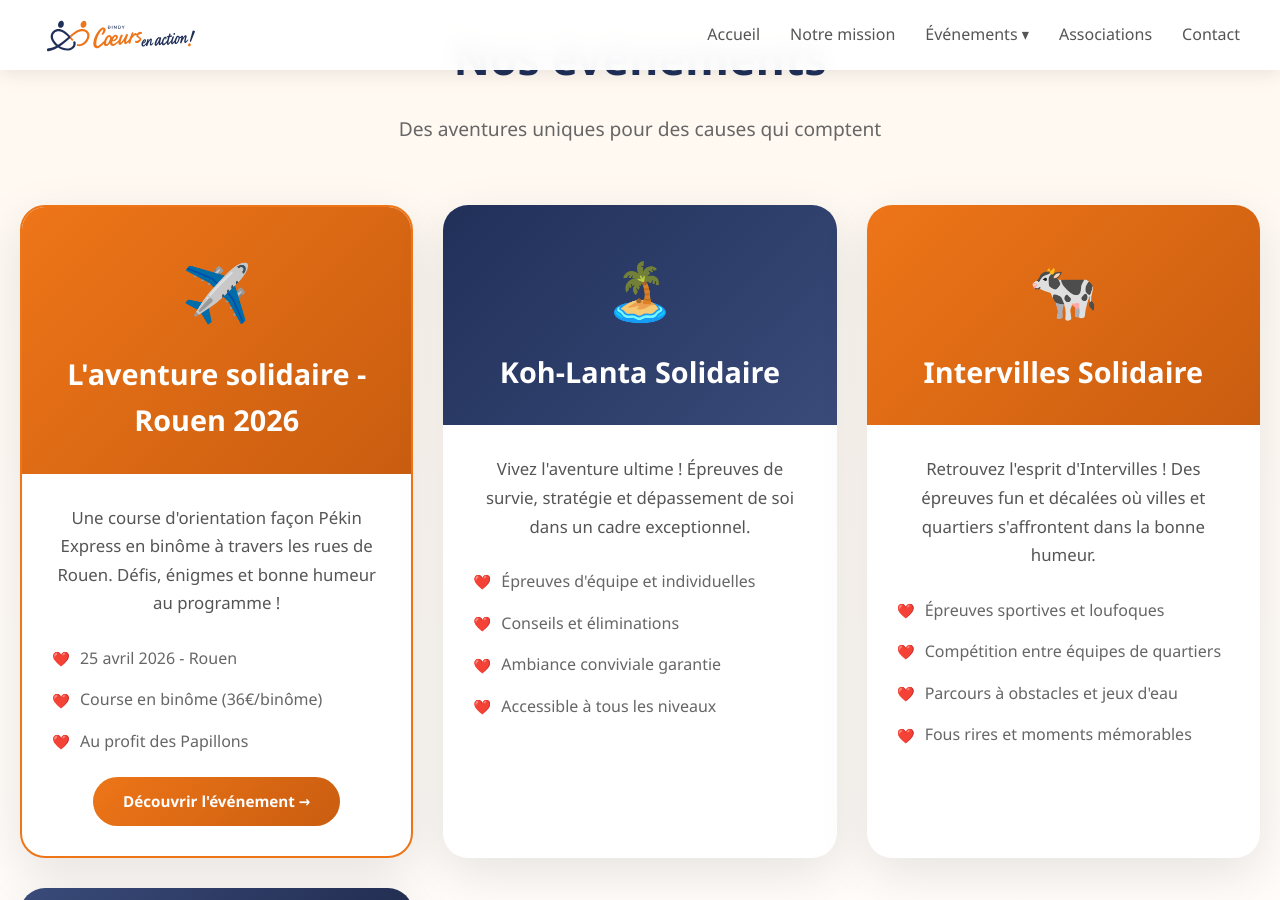
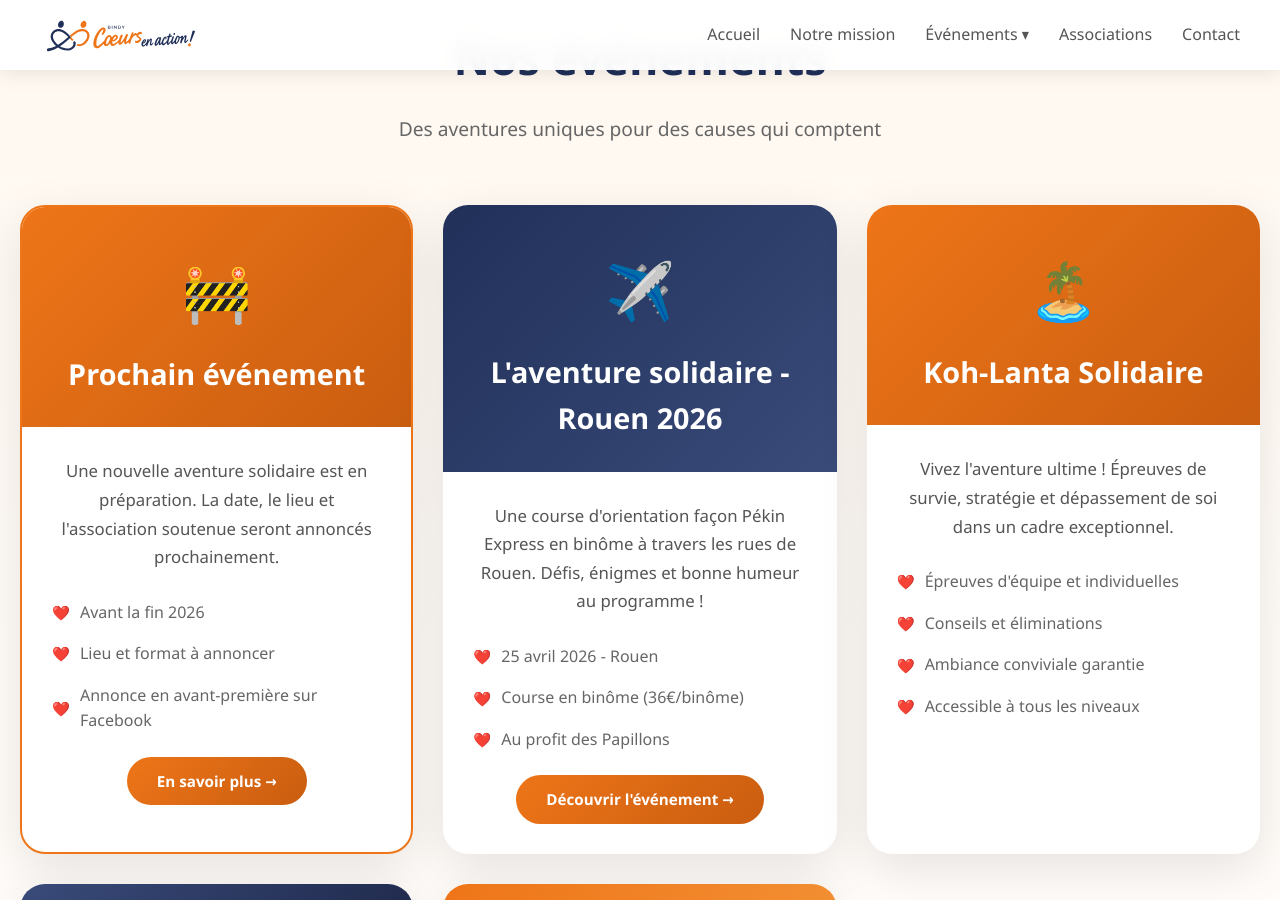
Before and after one commit to Lotto/bindycoeursenaction.fr, a Jekyll site: the page built from index.html, in a window 1280 px wide and 900 px high, scrolled down 2946 px. Built offline with Jekyll 4.4.1, drawn with Linux system fonts in a browser that asks for light colours.

Commit message:
Accueil : ajouter la carte "Prochain evenement"
Nouvelle carte en tete de la grille, renvoyant vers /prochain-evenement.
La mise en avant (classe .featured) passe de la carte Rouen 2026, dont
l'evenement est passe, a celle du prochain evenement.

Les couleurs d'en-tete n'etaient definies que pour nth-child(1) a (4) :
avec une 5e carte, la derniere se retrouvait sans fond, donc titre blanc
sur fond blanc. Les regles passent en cycle de 4 (4n+1 a 4n+4), ce qui
couvre un nombre quelconque de cartes sans changer les couleurs
existantes.

Co-Authored-By: Claude Opus 5 <noreply@anthropic.com>
Claude-Session: https://claude.ai/code/session_01SqvbL3re5FqB9barAXVqPd

```diff
--- a/index.html
+++ b/index.html
@@ -359,19 +359,20 @@ layout: default
     position: relative;
   }
 
-  .event-card:nth-child(1) .event-card-header {
+  /* Cycle de 4 couleurs : couvre un nombre quelconque de cartes */
+  .event-card:nth-child(4n+1) .event-card-header {
     background: linear-gradient(135deg, #ee7518 0%, #f59e42 100%);
   }
 
-  .event-card:nth-child(2) .event-card-header {
+  .event-card:nth-child(4n+2) .event-card-header {
     background: linear-gradient(135deg, #203059 0%, #3a4b7a 100%);
   }
 
-  .event-card:nth-child(3) .event-card-header {
+  .event-card:nth-child(4n+3) .event-card-header {
     background: linear-gradient(135deg, #ee7518 0%, #c95d10 100%);
   }
 
-  .event-card:nth-child(4) .event-card-header {
+  .event-card:nth-child(4n+4) .event-card-header {
     background: linear-gradient(135deg, #3a4b7a 0%, #141b38 100%);
   }
 
@@ -826,6 +827,24 @@ layout: default
   <div class="events-grid">
     <div class="event-card featured">
       <div class="event-card-header">
+        <div class="icon">🚧</div>
+        <h3>Prochain événement</h3>
+      </div>
+      <div class="event-card-body">
+        <p>
+          Une nouvelle aventure solidaire est en préparation. La date, le lieu
+          et l'association soutenue seront annoncés prochainement.
+        </p>
+        <ul class="event-features">
+          <li>Avant la fin 2026</li>
+          <li>Lieu et format à annoncer</li>
+          <li>Annonce en avant-première sur Facebook</li>
+        </ul>
+        <a href="{{ site.baseurl }}/prochain-evenement" class="event-cta">En savoir plus →</a>
+      </div>
+    </div>
+    <div class="event-card">
+      <div class="event-card-header">
         <div class="icon">✈️</div>
         <h3>L'aventure solidaire - Rouen 2026</h3>
       </div>
```
